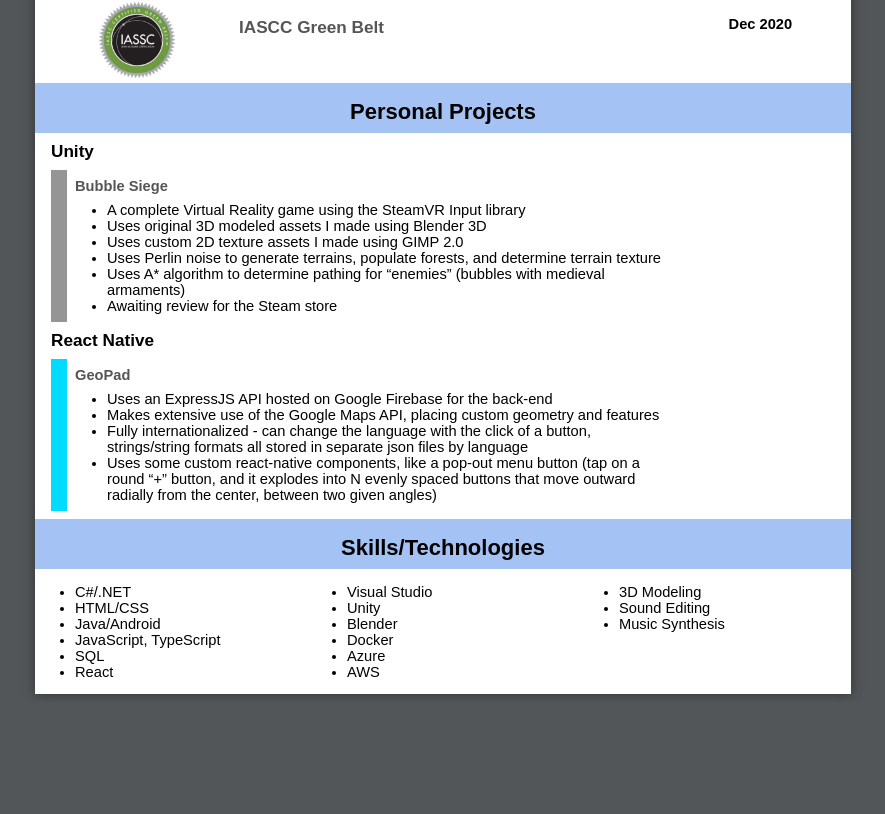
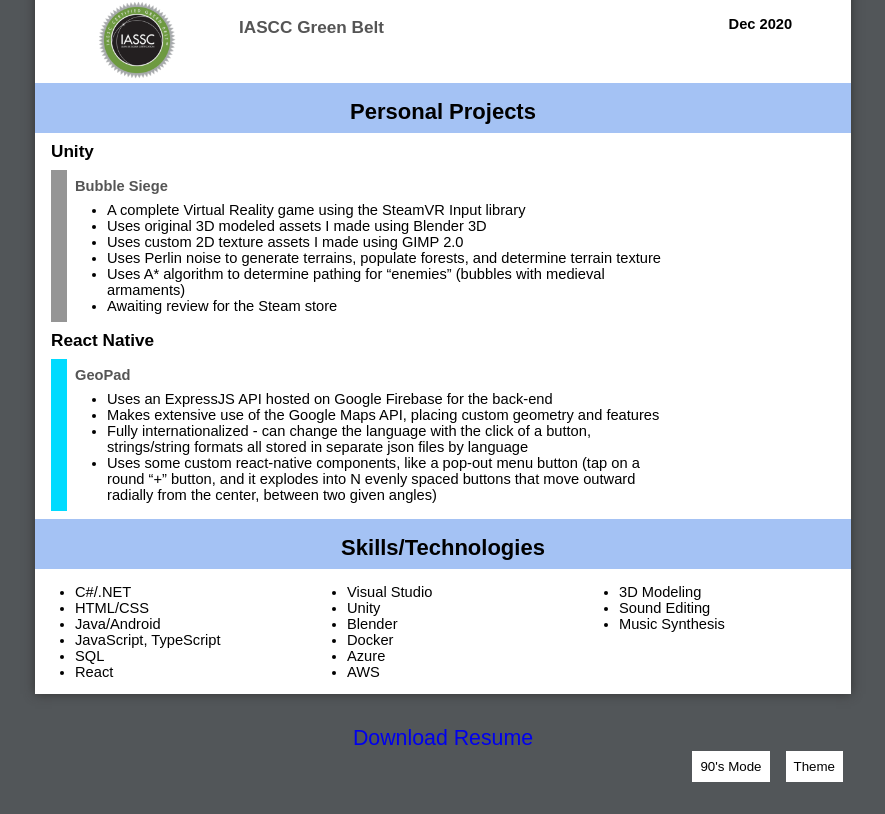
Before and after one commit to AndroidDoctorr/my-site-test, a React (Create React App) app: page / in a window 1280 px wide. Shown: the part 2026-2840 px from the top of the page, without its empty margins (197-1082 px from the left). Before the commit the page ends 2728 px from the top, so only its background shows below. Built offline with nearby package versions, Linux system fonts and the light colour scheme.

Commit message:
implemented basic footer component with styling buttons and resume link

```diff
--- a/src/components/App.js
+++ b/src/components/App.js
@@ -1,11 +1,15 @@
 import Header from './Header';
 import Body from './Body';
+import Footer from './Footer';
 
 function App() {
   return (
     <div className='app'>
-      <Header />
-      <Body />
+      <div className='app-page'>
+        <Header />
+        <Body />
+      </div>
+      <Footer />
     </div>
   );
 }
--- a/src/components/Footer.js
+++ b/src/components/Footer.js
@@ -10,8 +10,10 @@
     return (
         <div className='footer'>
             <a href='../Andrew_Torr_Resume.pdf'>Download Resume</a>
+            <div className='footer-buttons'>
                 <button onClick={() => ToggleNinetiesMode()}>90's Mode</button>
                 <button onClick={() => ChangeTheme()}>Theme</button>
+            </div>
         </div>
     );
 }
--- a/src/styles/modules/app.sass
+++ b/src/styles/modules/app.sass
@@ -1,7 +1,8 @@
 @use '../variables' as v
 
 .app
-    width: 8.5in
-    margin: 0.5rem auto
-    background-color: white
-    box-shadow: 0px 0px 10px v.$gray-dark
+    &-page
+        width: 8.5in
+        margin: 0.5rem auto
+        background-color: white
+        box-shadow: 0px 0px 10px v.$gray-dark
--- a/src/styles/modules/footer.sass
+++ b/src/styles/modules/footer.sass
@@ -1,2 +1,14 @@
 .footer
-    padding: 2rem 0
+    width: 8.5in
+    margin: 2rem auto
+    text-align: center
+    &-buttons
+        text-align: right
+        button
+            background-color: white
+            padding: 0.5rem
+            border: none
+            margin: 0 0.5rem
+    a
+        text-decoration: none
+        font-size: 16pt
--- a/src/styles/modules/index.sass
+++ b/src/styles/modules/index.sass
@@ -1,7 +1,8 @@
+@use './app'
 @use './bullet-items'
 @use './certification'
 @use './experience'
+@use './footer'
+@use './header'
 @use './role'
-@use './header'
 @use './section'
-@use './app'
```
Lines whose indentation alone changed are shown as unchanged.
